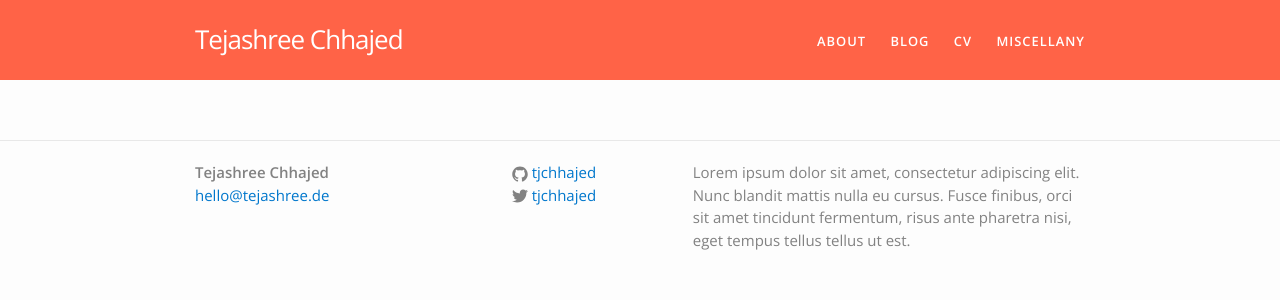
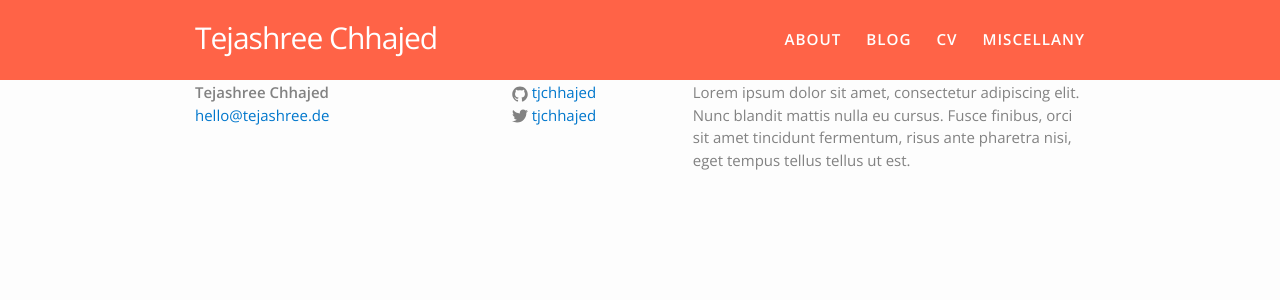
Before and after one commit to tjchhajed/tejashree.de, a Jekyll site: the page built from index.html, in a window 1280 px wide. Shown: the top 300 px of the page. Built offline with Jekyll 4.4.1, drawn with Linux system fonts in a browser that asks for light colours.

Commit message:
css files edited

```diff
--- a/_sass/_header.scss
+++ b/_sass/_header.scss
@@ -4,21 +4,18 @@
 .site-header {
 
     min-height: 80px;
+    min-width: 100%;
     background: #FF6347;
-    // background: #0077ff;
-    // Positioning context for the mobile navigation icon
-    position: relative;
-
+    position: fixed;
 }
 
 .site-title {
-    font-size: 26px;
-/* 		margin-top: 15px;
-    line-height: 40px; */
+    font-size: 30px;
+ 		margin-top: -5px;
     letter-spacing: -1px;
     margin-bottom: 0;
     float: left;
-    font-weight: 500;
+    font-weight: 400;
 		font-family: 'Open Sans', sans-serif;
     color: #ffffff;
     &,
@@ -44,17 +41,17 @@
 
 	text-align: right;
 	float: right;
-	padding-top: 9px;
-	font-size: 85%;
+	margin-top: -4px;
+  margin-bottom: 4px;
+	font-size: 100%;
 	letter-spacing: 1px;
 	line-height: 1em;
 	font-weight: 600;
-	margin: 0;
-	padding: 0;
+	// margin: 0;
+	// padding: 0;
 	list-style-type: none;
 	text-transform: uppercase;
 		font-family: 'Open Sans', sans-serif;
-
 }
 
 .site-nav .menu > li {
--- a/_sass/_layout.scss
+++ b/_sass/_layout.scss
@@ -74,7 +74,6 @@
  * Site footer
  */
 .site-footer {
-
     border-top: 1px solid $grey-color-light;
     padding-top: 20px;
 }
@@ -182,6 +181,7 @@
 
 h1 /* .post-title */ {
 /*    font-size: 42px; */
+    padding-top: 100px;
     letter-spacing: -1px;
     line-height: 1;
 		font-family: 'Open Sans', sans-serif;
```
Also changed, not shown: _sass/_base.scss (line endings or trailing spaces).
